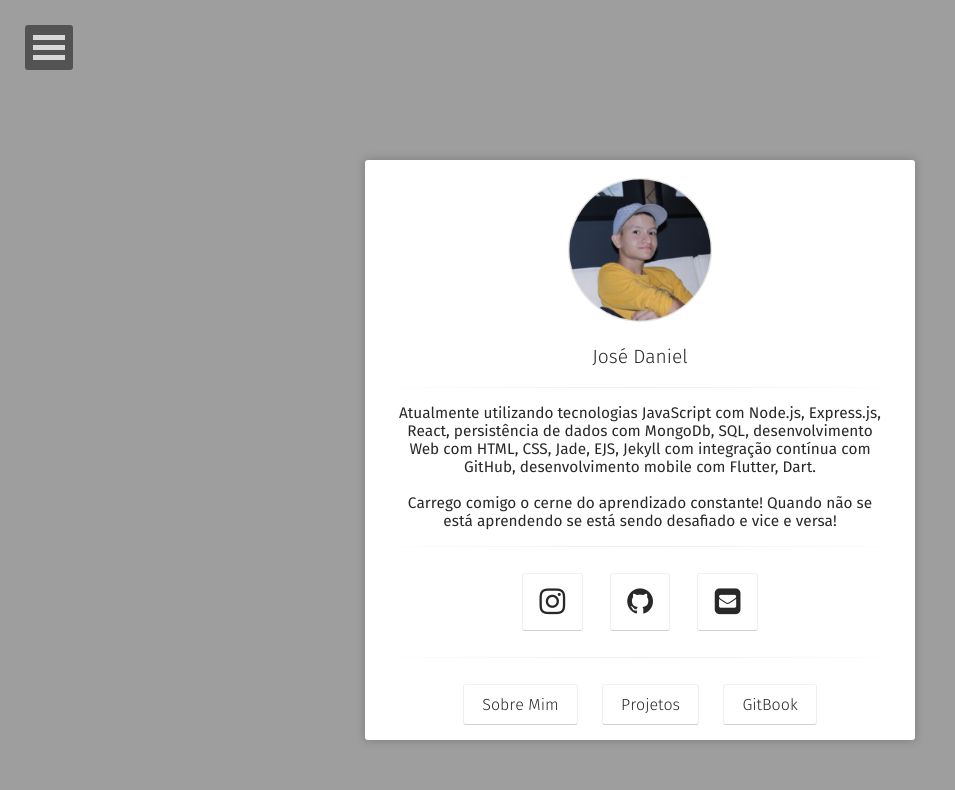
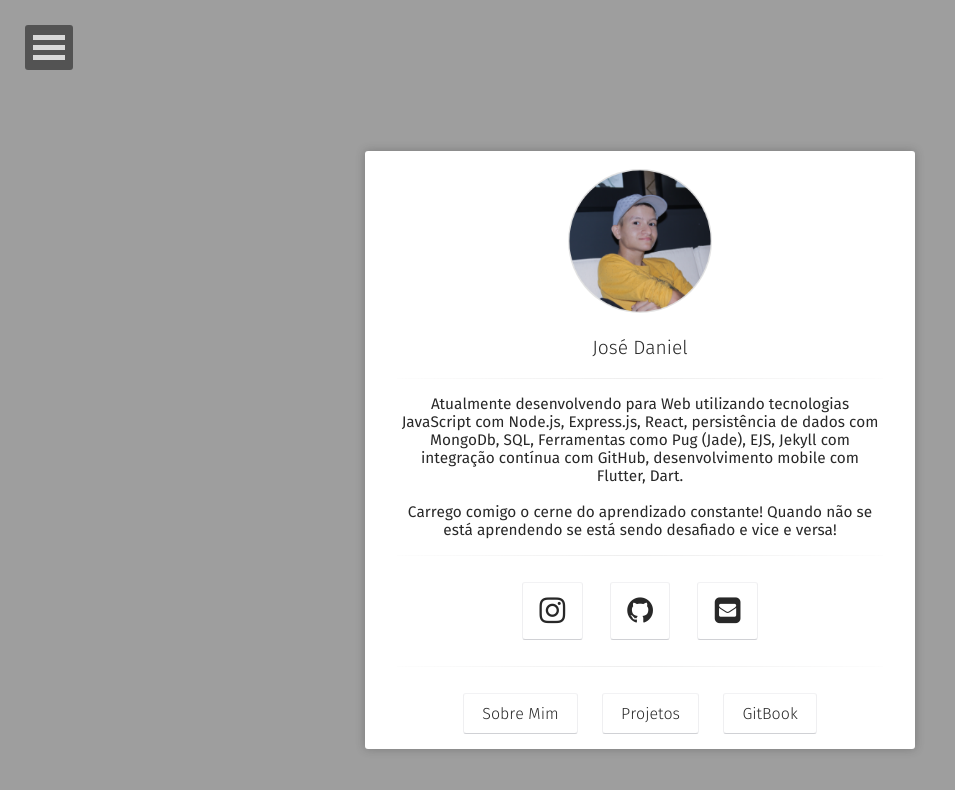
Before and after one commit to jsdaniell/jsdaniell.github.io, a Jekyll site: the page built from index.html, in a window 1280 px wide. Shown: the top 790 px of the page, without its empty margins (0-955 px from the left). Built offline with Jekyll 4.4.1, drawn with Linux system fonts in a browser that asks for light colours; some web fonts are replaced.

Commit message:
bio updated

```diff
--- a/_config.yml
+++ b/_config.yml
@@ -1,6 +1,6 @@
 # Site
 title:              'José Daniel'
-bio:                'Atualmente utilizando tecnologias JavaScript com Node.js, Express.js, React, persistência de dados com MongoDb, SQL, desenvolvimento Web com HTML, CSS, Jade, EJS, Jekyll com integração contínua com GitHub, desenvolvimento mobile com Flutter, Dart. <br><br> Carrego comigo o cerne do aprendizado constante! Quando não se está aprendendo se está sendo desafiado e vice e versa!'
+bio:                'Atualmente desenvolvendo para Web utilizando tecnologias JavaScript com Node.js, Express.js, React, persistência de dados com MongoDb, SQL, Ferramentas como Pug (Jade), EJS, Jekyll com integração contínua com GitHub, desenvolvimento mobile com Flutter, Dart. <br><br> Carrego comigo o cerne do aprendizado constante! Quando não se está aprendendo se está sendo desafiado e vice e versa!'
 description:        "Aqui demonstro alguns de meus projetos e habilidades desenvolvidas ao longo da minha jornada como programador!"
 reading_time:       true
 words_per_minute:   200
```
